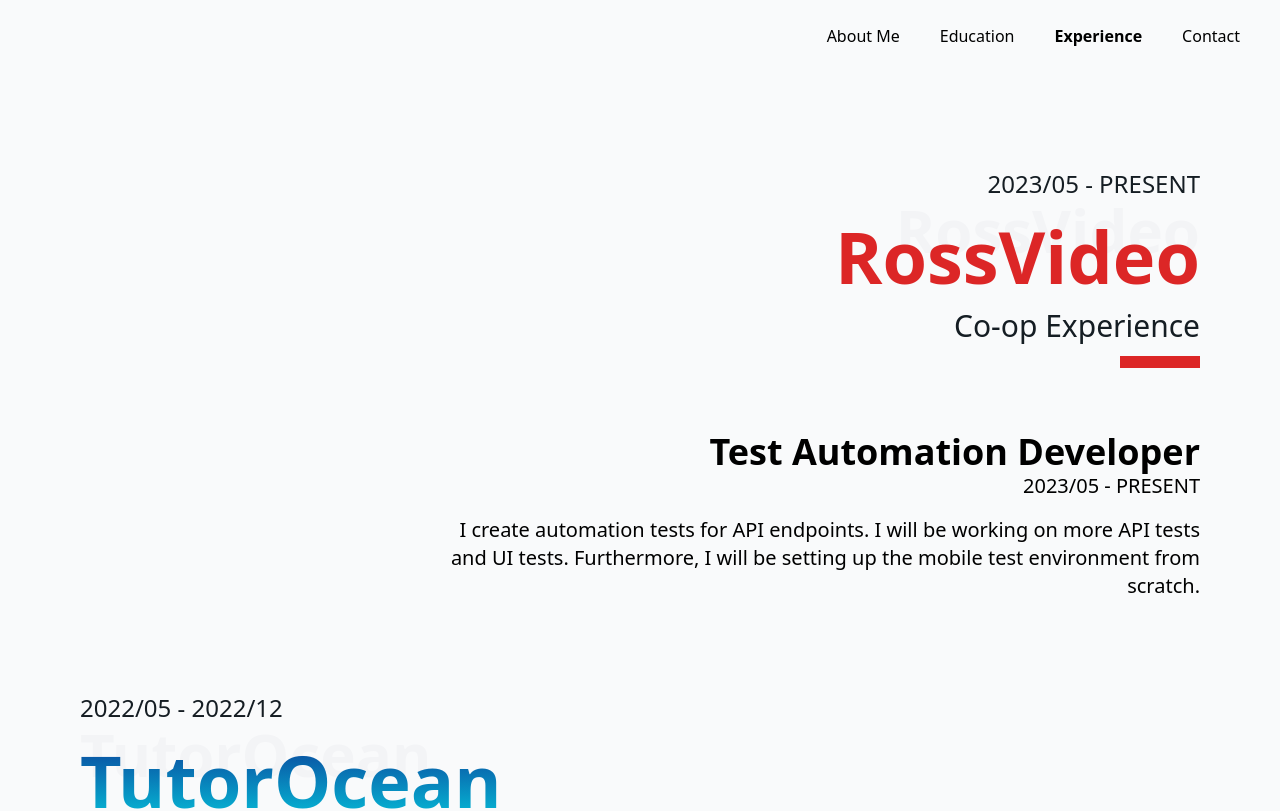
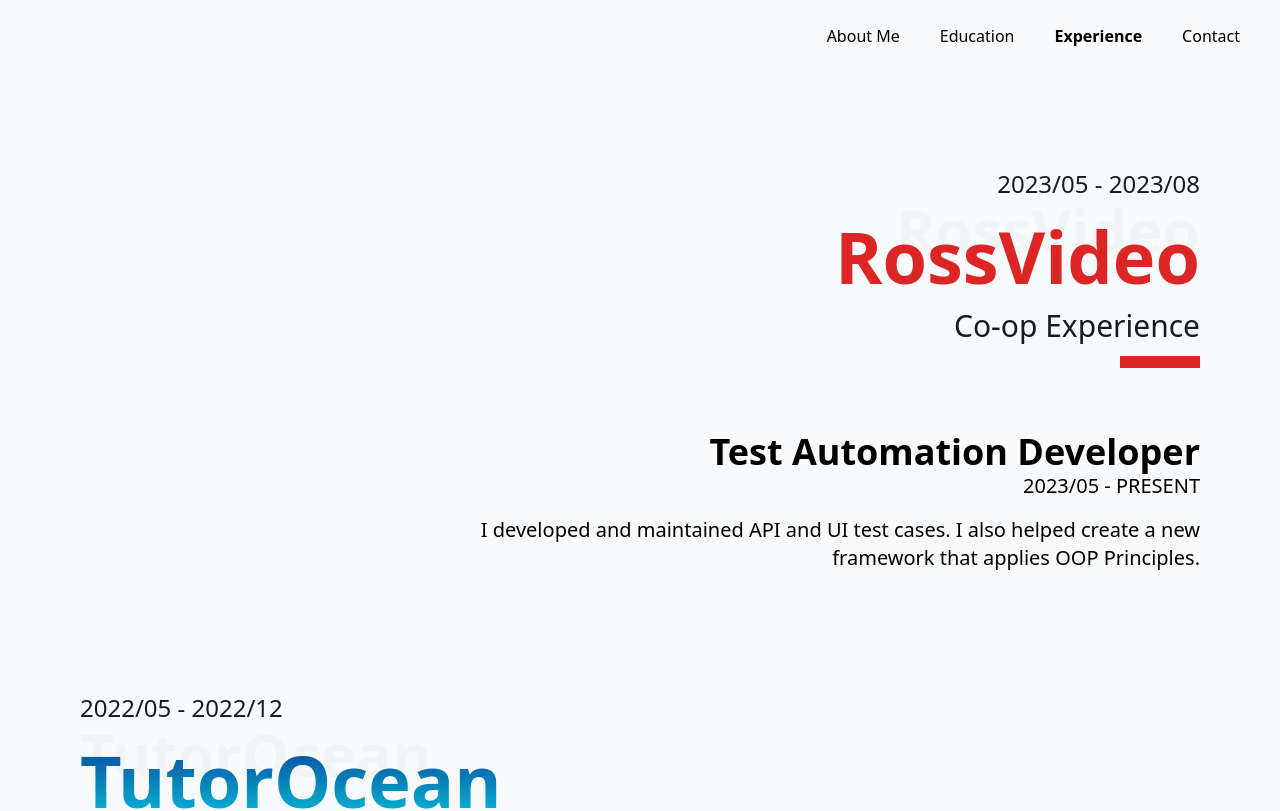
Before and after one commit to MoleXprof/MoleXprof.github.io, a Next.js app: page /experience in a window 1280 px wide. Shown: the top 811 px of the page. Built offline with nearby package versions, Linux system fonts and the light colour scheme.

Commit message:
update to current status

```diff
--- a/components/layouts/education.tsx
+++ b/components/layouts/education.tsx
@@ -25,7 +25,7 @@
             title="Carleton University"
             backgroundTitle="Carleton University"
             subTitle="Bachelors of Computer Science: Software Engineering Stream"
-            text="CGPA: 10.81/12"
+            text="CGPA: 10.86/12"
             titleClassName="text-red-600"
             backgroundColour="bg-red-600"
           />
@@ -42,7 +42,7 @@
       </div>
       <div className="md:ml-20 mx-10 md:mt-24 mt-8 text-lg max-w-3xl font-light">
         <p>
-          I am in my third year of my Bachelors of Computer Science at Carleton.
+          I am in my fourth year of my Bachelors of Computer Science at Carleton.
           With my co-op program adding an extra year to my studies, I am
           supposed to graduate in April 2025. I take pride in my studies and
           enjoy the many challenges that come with learning different
--- a/components/layouts/experience.tsx
+++ b/components/layouts/experience.tsx
@@ -22,7 +22,7 @@
       </Head>
       <Header currentTab={domain[1]} />
       <Hero
-        topText="2023/05 - PRESENT"
+        topText="2023/05 - 2023/08"
         title="RossVideo"
         backgroundTitle="RossVideo"
         subTitle="Co-op Experience"
@@ -35,7 +35,7 @@
           right
           title="Test Automation Developer"
           date="2023/05 - PRESENT"
-          description="I create automation tests for API endpoints. I will be working on more API tests and UI tests. Furthermore, I will be setting up the mobile test environment from scratch."
+          description="I developed and maintained API and UI test cases. I also helped create a new framework that applies OOP Principles."
         />
       </div>
       <Hero
```
